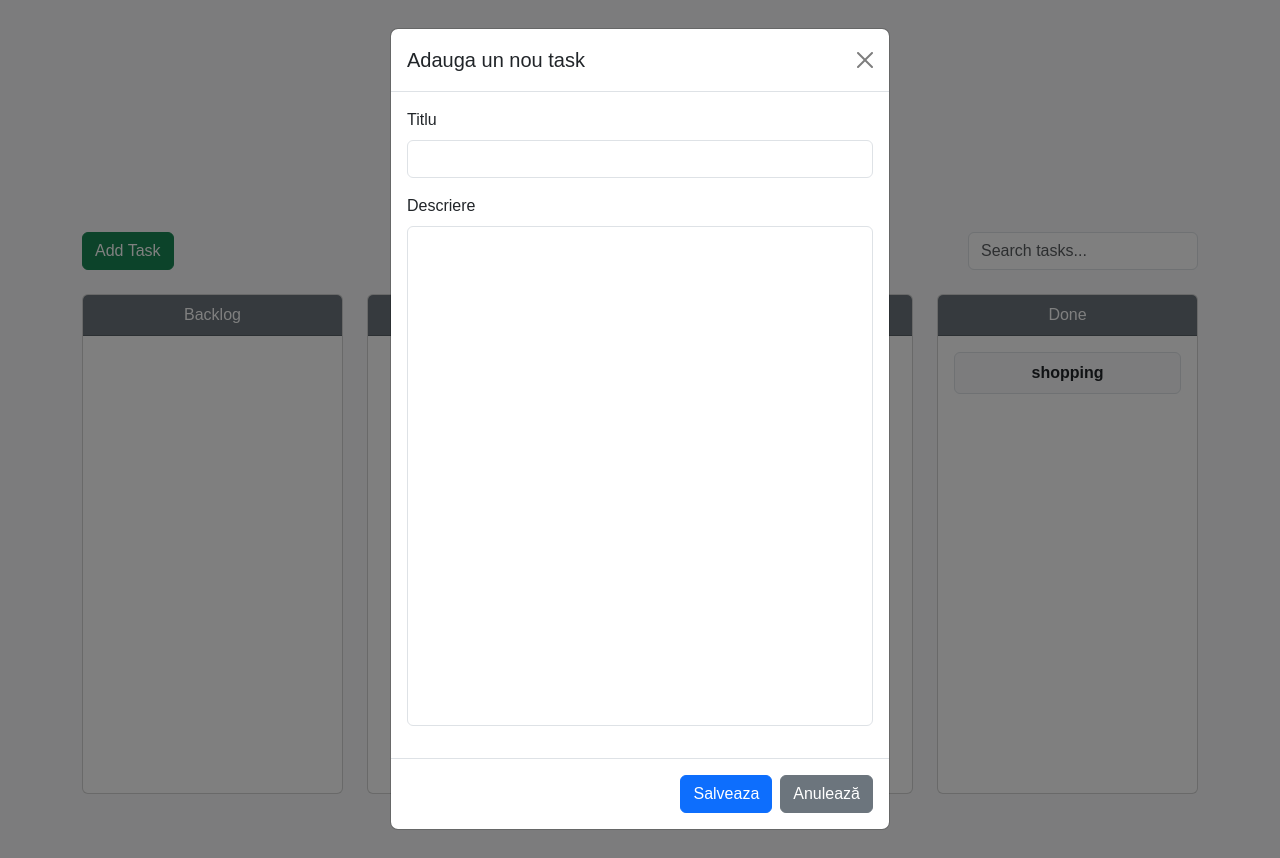
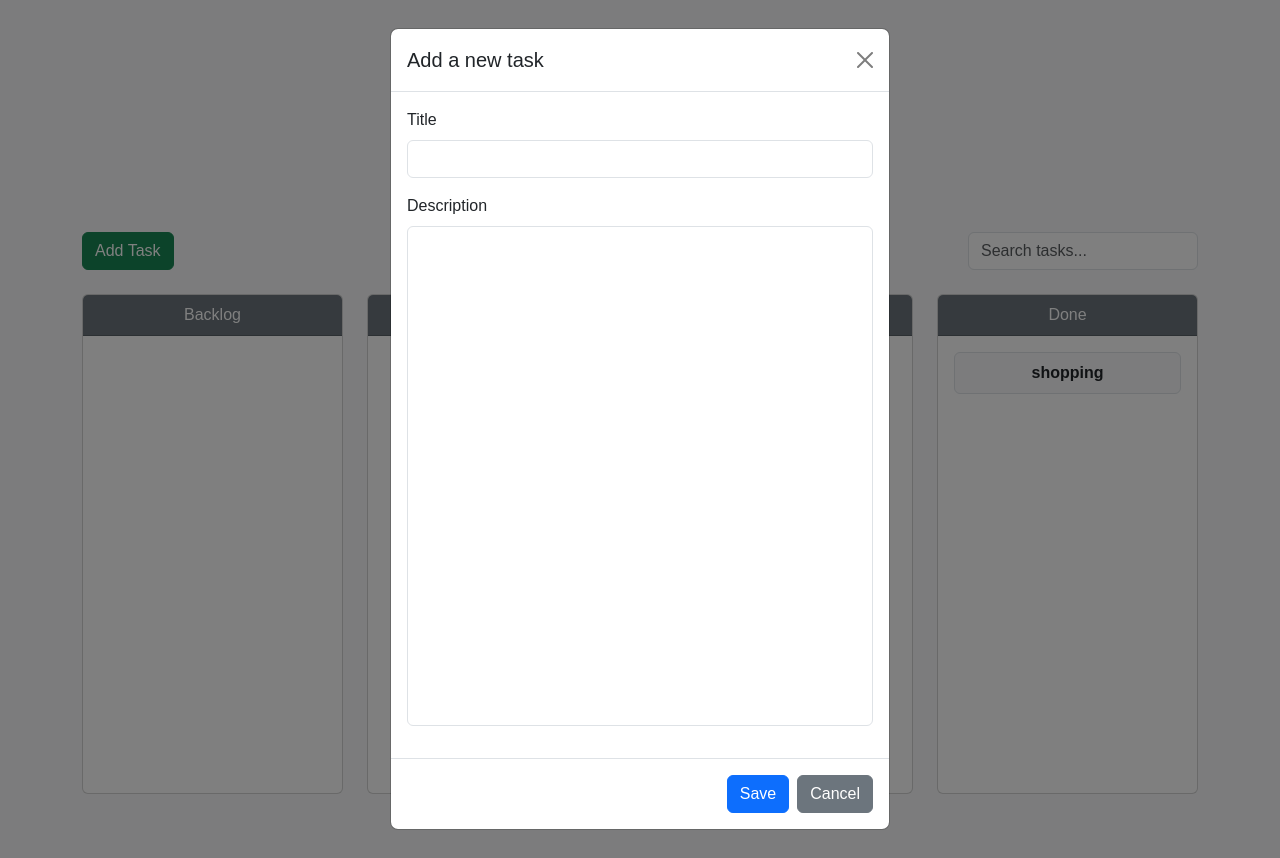
Before and after one commit to RobMaty/task_manager_robert, a Flask app: page / in a window 1280 px wide, after a click on "Add Task". Run offline with Flask 3, Linux system fonts and the light colour scheme.

Commit message:
commit tasks collums

```diff
--- a/templates/index.html
+++ b/templates/index.html
@@ -57,22 +57,22 @@
     <div class="modal-dialog modal-dialog-centered">
       <form method="POST" class="modal-content">
         <div class="modal-header">
-          <h5 class="modal-title" id="addTaskModalLabel">Adauga un nou task</h5>
-          <button type="button" class="btn-close" data-bs-dismiss="modal" aria-label="Închide"></button>
+          <h5 class="modal-title" id="addTaskModalLabel">Add a new task</h5>
+          <button type="button" class="btn-close" data-bs-dismiss="modal" aria-label="Close"></button>
         </div>
         <div class="modal-body">
           <div class="mb-3">
-            <label for="title" class="form-label">Titlu</label>
+            <label for="title" class="form-label">Title</label>
             <input type="text" class="form-control" name="title" id="title" required>
           </div>
           <div class="mb-3">
-            <label for="description" class="form-label">Descriere</label>
+            <label for="description" class="form-label">Description</label>
             <textarea class="form-control" name="description" id="description" rows="3"></textarea>
           </div>
         </div>
         <div class="modal-footer">
-          <button type="submit" class="btn btn-primary">Salveaza</button>
-          <button type="button" class="btn btn-secondary" data-bs-dismiss="modal">Anulează</button>
+          <button type="submit" class="btn btn-primary">Save</button>
+          <button type="button" class="btn btn-secondary" data-bs-dismiss="modal">Cancel</button>
         </div>
       </form>
     </div>
```
